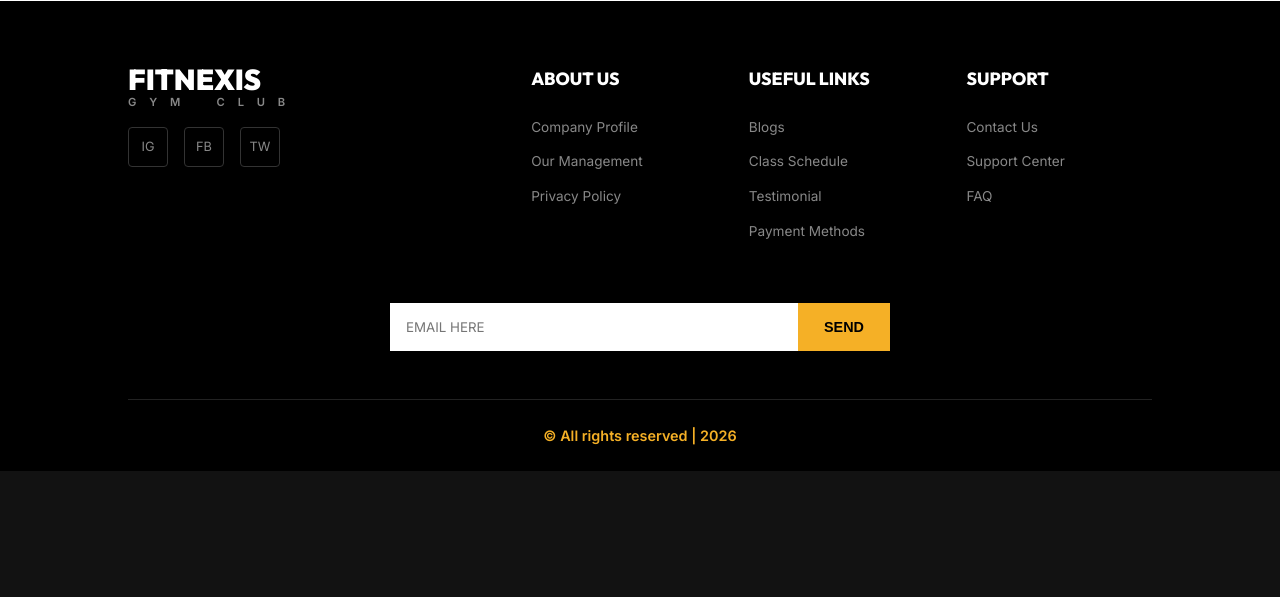
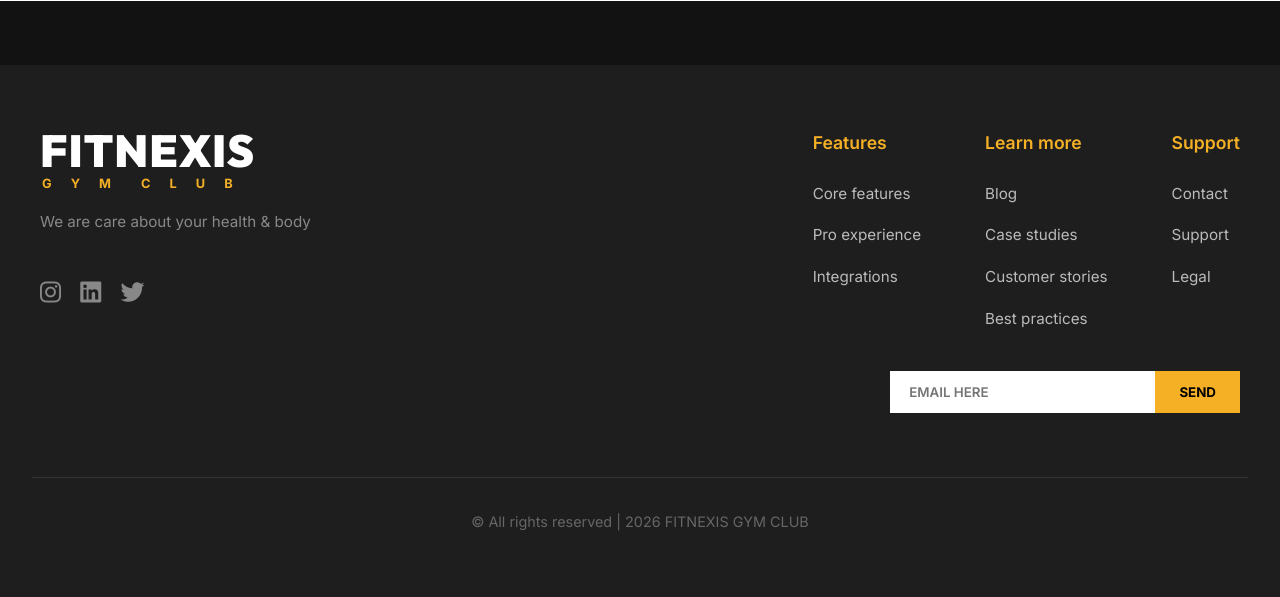
Before and after one commit to tauhidul252/Fitnexis, a Django app: page / in a window 1280 px wide. Shown: the part 5124-5721 px from the top of the page. Before the commit the page ends 5595 px from the top, so only its background shows below. Run offline with Django 5.2, Linux system fonts and the light colour scheme; data that the repository does not hold is empty.

Commit message:
added footer

```diff
--- a/templates/base.html
+++ b/templates/base.html
@@ -51,48 +51,67 @@
     <main>
         {% block content %}{% endblock %}
     </main>
-    <footer>
-        <div class="footer-container">
-            <div class="footer-col brand-col">
-                <a href="{% url 'home' %}" style="text-decoration: none; display: block; margin-bottom: 1rem;">
-                    <h1 class="logo-text" style="color: white; margin-bottom:0;">FITNEXIS</h1>
-                    <p class="logo-subtext" style="color: var(--text-muted); margin-bottom: 0;">G Y M &nbsp;&nbsp; C L U B</p>
+    <footer style="background-color: #1e1e1e; padding: 4rem 2rem; margin-top: 4rem;">
+        <div style="max-width: 1200px; margin: 0 auto; display: flex; justify-content: space-between; flex-wrap: wrap; gap: 3rem;">
+            <!-- Left Column -->
+            <div style="flex: 1; min-width: 280px;">
+                <a href="{% url 'home' %}" style="text-decoration: none; display: block; margin-bottom: 0.5rem;">
+                    <h1 style="color: white; font-size: 2.8rem; font-weight: 900; letter-spacing: 1px; margin: 0; line-height: 1;">FITNEXIS</h1>
+                    <p style="color: #f5b026; margin: 0; font-weight: 800; letter-spacing: 8px; font-size: 0.8rem; padding-left: 2px;">G Y M &nbsp;C L U B</p>
                 </a>
-                <div class="social-icons">
-                    <span class="icon">IG</span>
-                    <span class="icon">FB</span>
-                    <span class="icon">TW</span>
+                <p style="color: #888; font-size: 0.95rem; margin-top: 1rem; margin-bottom: 2.5rem;">We are care about your health & body</p>
+                <div style="display: flex; gap: 1.2rem;">
+                    <a href="#" style="color: #888; font-size: 1.5rem; transition: color 0.3s;" onmouseover="this.style.color='#fff'" onmouseout="this.style.color='#888'"><i class="fab fa-instagram"></i></a>
+                    <a href="#" style="color: #888; font-size: 1.5rem; transition: color 0.3s;" onmouseover="this.style.color='#fff'" onmouseout="this.style.color='#888'"><i class="fab fa-linkedin"></i></a>
+                    <a href="#" style="color: #888; font-size: 1.5rem; transition: color 0.3s;" onmouseover="this.style.color='#fff'" onmouseout="this.style.color='#888'"><i class="fab fa-twitter"></i></a>
                 </div>
             </div>
-            <div class="footer-col">
-                <h3>About Us</h3>
-                <a href="#">Company Profile</a>
-                <a href="#">Our Management</a>
-                <a href="#">Privacy Policy</a>
-            </div>
-            <div class="footer-col">
-                <h3>Useful Links</h3>
-                <a href="#">Blogs</a>
-                <a href="#">Class Schedule</a>
-                <a href="#">Testimonial</a>
-                <a href="#">Payment Methods</a>
-            </div>
-            <div class="footer-col">
-                <h3>Support</h3>
-                <a href="#">Contact Us</a>
-                <a href="#">Support Center</a>
-                <a href="#">FAQ</a>
+
+            <!-- Right Columns Section -->
+            <div style="display: flex; flex-direction: column; gap: 2.5rem; align-items: flex-start; /* Default align */">
+                <!-- Right Columns -->
+                <div style="display: flex; gap: 4rem; flex-wrap: wrap;">
+                <!-- Column 1 -->
+                <div>
+                    <h4 style="color: #f5b026; margin-bottom: 1.5rem; font-weight: 600; font-size: 1.1rem;">Features</h4>
+                    <ul style="list-style: none; padding: 0; margin: 0; display: flex; flex-direction: column; gap: 1rem;">
+                        <li><a href="#" style="color: #bbb; text-decoration: none; font-size: 0.95rem; transition: color 0.3s;" onmouseover="this.style.color='#f5b026'" onmouseout="this.style.color='#bbb'">Core features</a></li>
+                        <li><a href="#" style="color: #bbb; text-decoration: none; font-size: 0.95rem; transition: color 0.3s;" onmouseover="this.style.color='#f5b026'" onmouseout="this.style.color='#bbb'">Pro experience</a></li>
+                        <li><a href="#" style="color: #bbb; text-decoration: none; font-size: 0.95rem; transition: color 0.3s;" onmouseover="this.style.color='#f5b026'" onmouseout="this.style.color='#bbb'">Integrations</a></li>
+                    </ul>
+                </div>
+                <!-- Column 2 -->
+                <div>
+                    <h4 style="color: #f5b026; margin-bottom: 1.5rem; font-weight: 600; font-size: 1.1rem;">Learn more</h4>
+                    <ul style="list-style: none; padding: 0; margin: 0; display: flex; flex-direction: column; gap: 1rem;">
+                        <li><a href="#" style="color: #bbb; text-decoration: none; font-size: 0.95rem; transition: color 0.3s;" onmouseover="this.style.color='#f5b026'" onmouseout="this.style.color='#bbb'">Blog</a></li>
+                        <li><a href="#" style="color: #bbb; text-decoration: none; font-size: 0.95rem; transition: color 0.3s;" onmouseover="this.style.color='#f5b026'" onmouseout="this.style.color='#bbb'">Case studies</a></li>
+                        <li><a href="#" style="color: #bbb; text-decoration: none; font-size: 0.95rem; transition: color 0.3s;" onmouseover="this.style.color='#f5b026'" onmouseout="this.style.color='#bbb'">Customer stories</a></li>
+                        <li><a href="#" style="color: #bbb; text-decoration: none; font-size: 0.95rem; transition: color 0.3s;" onmouseover="this.style.color='#f5b026'" onmouseout="this.style.color='#bbb'">Best practices</a></li>
+                    </ul>
+                </div>
+                <!-- Column 3 -->
+                <div>
+                    <h4 style="color: #f5b026; margin-bottom: 1.5rem; font-weight: 600; font-size: 1.1rem;">Support</h4>
+                    <ul style="list-style: none; padding: 0; margin: 0; display: flex; flex-direction: column; gap: 1rem;">
+                        <li><a href="#" style="color: #bbb; text-decoration: none; font-size: 0.95rem; transition: color 0.3s;" onmouseover="this.style.color='#f5b026'" onmouseout="this.style.color='#bbb'">Contact</a></li>
+                        <li><a href="#" style="color: #bbb; text-decoration: none; font-size: 0.95rem; transition: color 0.3s;" onmouseover="this.style.color='#f5b026'" onmouseout="this.style.color='#bbb'">Support</a></li>
+                        <li><a href="#" style="color: #bbb; text-decoration: none; font-size: 0.95rem; transition: color 0.3s;" onmouseover="this.style.color='#f5b026'" onmouseout="this.style.color='#bbb'">Legal</a></li>
+                    </ul>
+                </div>
+                </div>
+
+                <!-- Newsletter Form -->
+                <div style="display: flex; width: 100%; max-width: 350px; align-self: flex-end;">
+                    <input type="email" placeholder="EMAIL HERE" style="flex: 1; padding: 0.8rem 1.2rem; border: none; outline: none; background: #fff; color: #333; font-weight: 600; font-family: 'Inter', sans-serif;">
+                    <button style="background: #f5b026; color: #000; border: none; padding: 0 1.5rem; font-weight: 800; cursor: pointer; transition: background 0.3s; font-family: 'Inter', sans-serif;" onmouseover="this.style.background='#e5a015'" onmouseout="this.style.background='#f5b026'">SEND</button>
+                </div>
             </div>
         </div>
-        <div class="footer-newsletter">
-            <form class="newsletter-form">
-                <input type="email" placeholder="EMAIL HERE">
-                <button type="submit" class="btn-primary">SEND</button>
-            </form>
+        <div style="text-align: center; border-top: 1px solid #333; margin-top: 4rem; padding-top: 2rem; color: #666; font-size: 0.9rem;">
+            &copy; All rights reserved | 2026 FITNEXIS GYM CLUB
         </div>
-        <div class="footer-bottom">
-            <p>&copy; All rights reserved | 2026</p>
-        </div>
+    </footer>
     <!-- Global Delete Confirmation Modal -->
     <div id="deleteConfirmModal" class="modal-global">
         <div class="modal-global-content">
--- a/templates/home.html
+++ b/templates/home.html
@@ -213,7 +213,7 @@
 
     <div class="contact-main-grid">
         <div class="contact-form-box">
-            <form>
+            <form onsubmit="event.preventDefault(); alert('Message sent successfully!'); this.reset();">
                 <div class="form-row">
                     <input type="text" placeholder="NAME" required>
                     <input type="email" placeholder="EMAIL" required>
```
